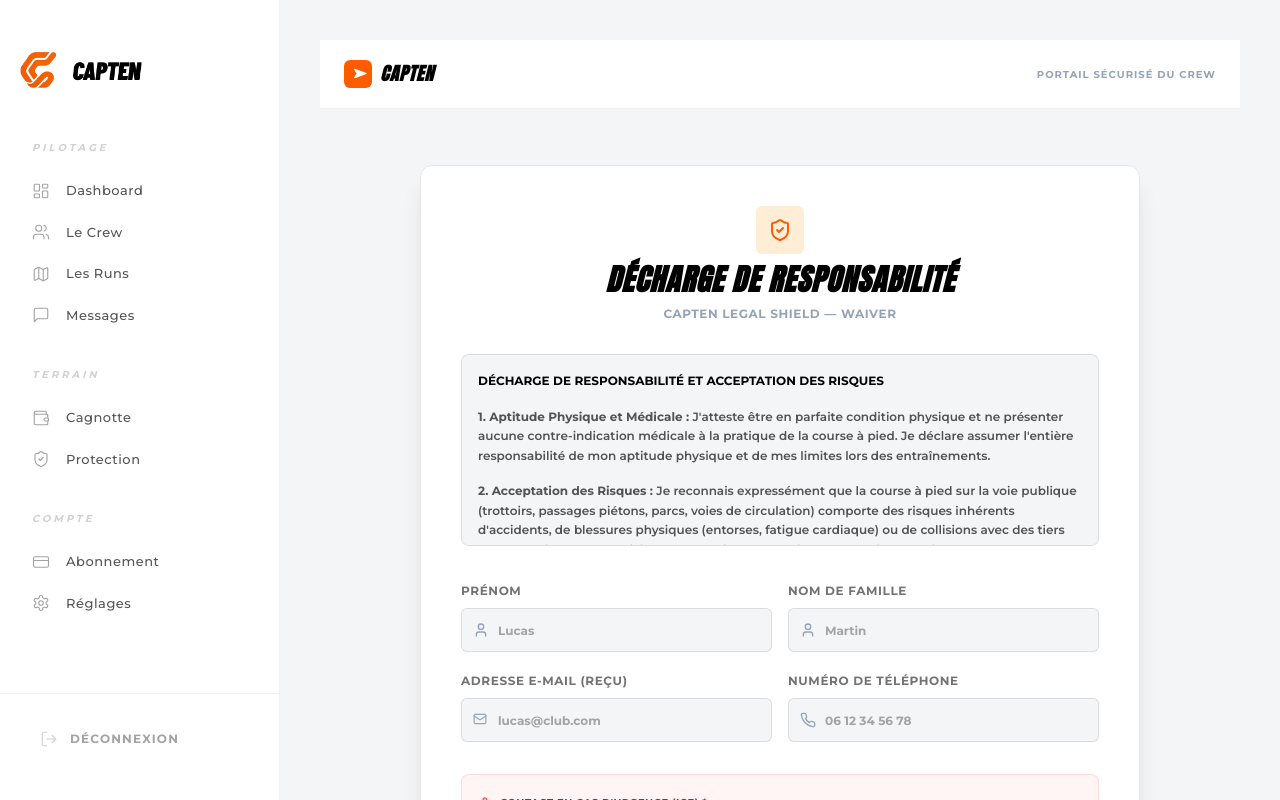
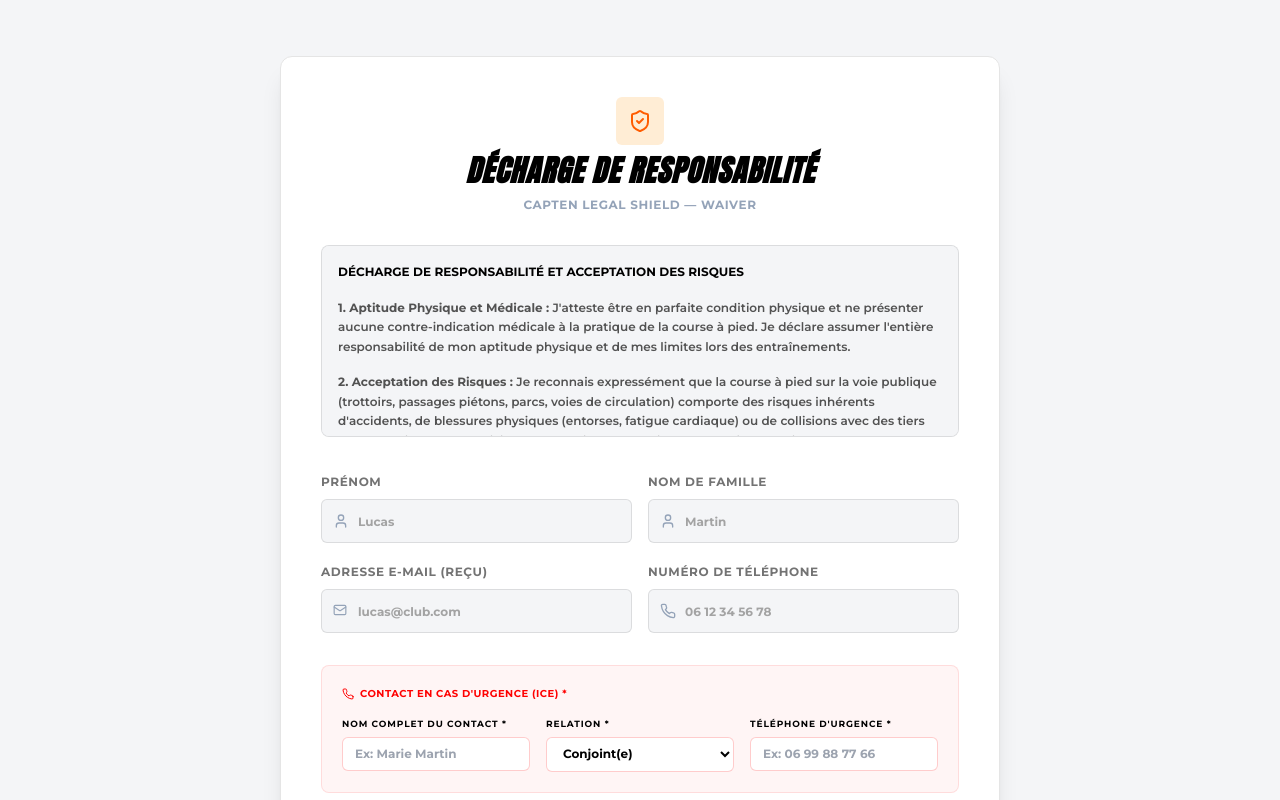
Before and after one commit to cheicknediawara10-crypto/capten, a Next.js app: page /waiver in a window 1280 px wide. Shown: the top 800 px of the page. Built offline with nearby package versions, Linux system fonts and the light colour scheme; no server answers.

Commit message:
style: remove top header banner from waiver page and update public routes layout wrapper

```diff
--- a/src/app/waiver/page.tsx
+++ b/src/app/waiver/page.tsx
@@ -656,23 +656,6 @@ export default function WaiverPage() {
   return (
     <div className="min-h-screen bg-[#F4F5F7] text-[#0F172A] flex flex-col justify-between">
 
-      {/* Mini Header */}
-      <header className="bg-white border-b border-black/5 py-5 px-6">
-        <div className="max-w-6xl mx-auto flex justify-between items-center">
-          <div className="flex items-center gap-2">
-            <div className="w-7 h-7 rounded-control bg-[#FF5C00] flex items-center justify-center text-white">
-              <Navigation size={14} className="rotate-45 fill-white text-white translate-y-[-0.5px]" />
-            </div>
-            <span className="font-display italic font-black text-lg tracking-tight uppercase text-black">
-              CAPTEN
-            </span>
-          </div>
-          <span className="text-[10px] font-black text-[#94A3B8] uppercase tracking-widest">
-            PORTAIL SÉCURISÉ DU CREW
-          </span>
-        </div>
-      </header>
-
       {/* Main Form content wrapped in Suspense */}
       <main className="flex-1 flex items-center justify-center p-6">
         <Suspense fallback={
--- a/src/components/layout/AppLayoutWrapper.tsx
+++ b/src/components/layout/AppLayoutWrapper.tsx
@@ -14,7 +14,19 @@ export default function AppLayoutWrapper({ children }: AppLayoutWrapperProps) {
   const pathname = usePathname();
 
   // Pages publiques sans sidebar ni navigation admin
-  const isPublicPage = pathname === "/" || pathname === "/login";
+  const isPublicPage =
+    pathname === "/" ||
+    pathname === "/login" ||
+    pathname === "/reset-password" ||
+    pathname === "/waiver" ||
+    pathname === "/cgu" ||
+    pathname === "/mentions-legales" ||
+    pathname === "/rgpd" ||
+    (pathname?.startsWith("/runs/") && pathname?.includes("/checkin")) ||
+    pathname === "/runners/manage" ||
+    pathname === "/securite/signaler" ||
+    pathname?.startsWith("/cagnotte/contribuer") ||
+    pathname?.startsWith("/cagnotte/sponsor");
 
   if (isPublicPage) {
     return (
```
